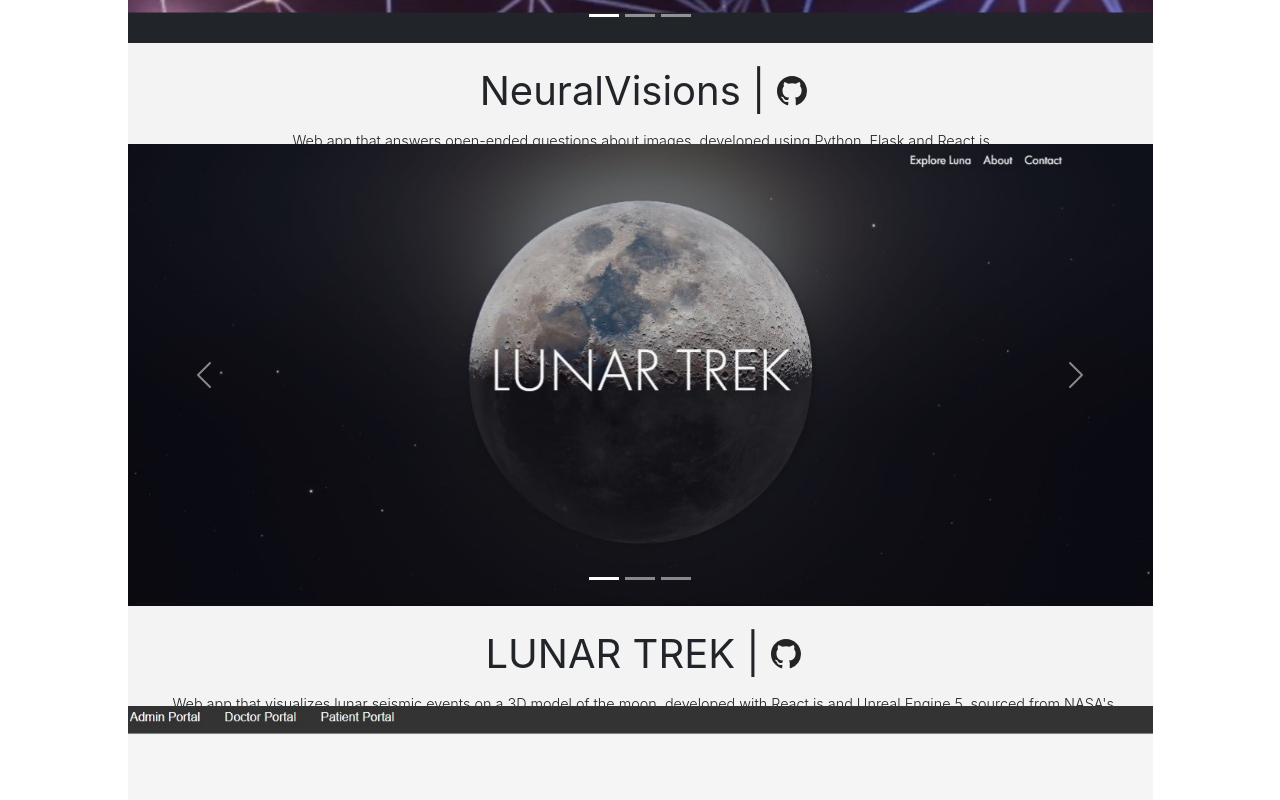
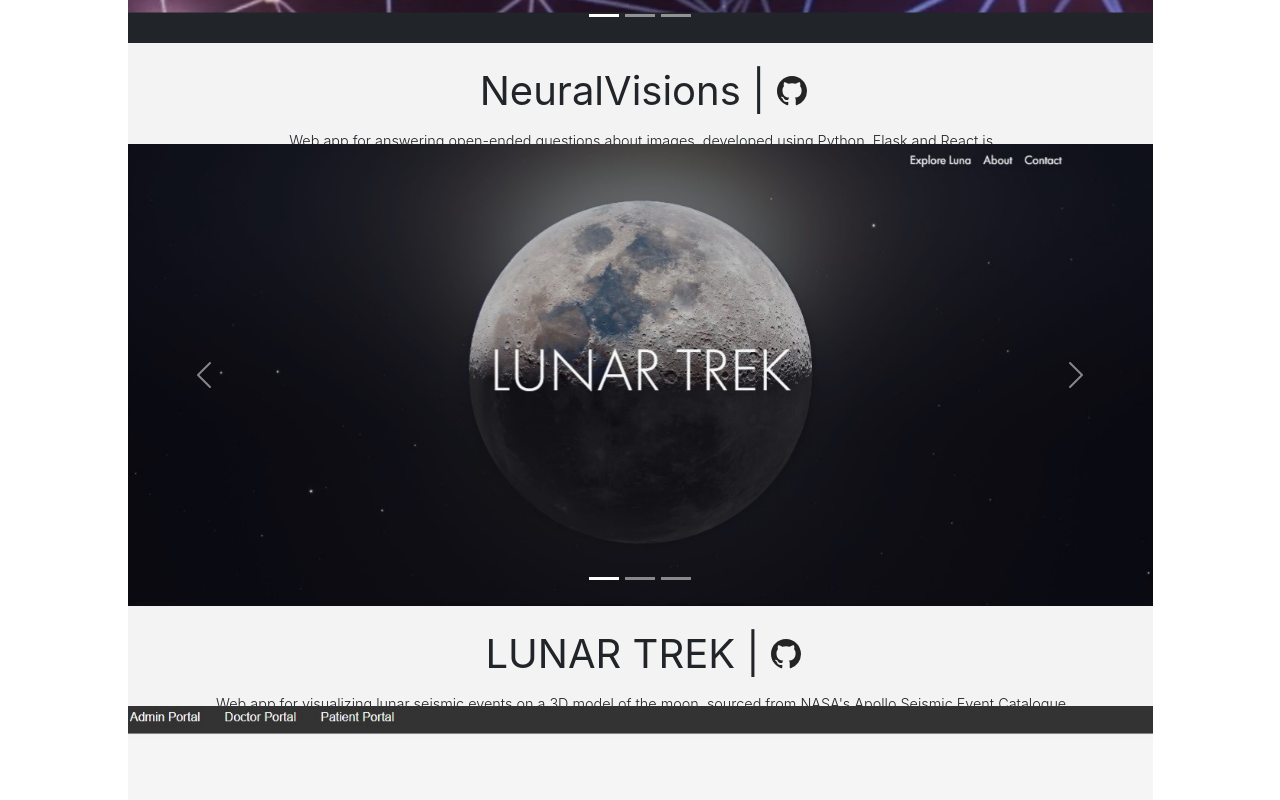
Before and after one commit to MohammadHelaly/mohammadhelaly.github.io, a React (Create React App) app: page / in a window 1280 px wide. Shown: the part 3280-4080 px from the top of the page. Built offline with nearby package versions, Linux system fonts and the light colour scheme.

Commit message:
Update project description

```diff
--- a/src/assets/data/projectsData.js
+++ b/src/assets/data/projectsData.js
@@ -24,7 +24,7 @@ const projectsData = [
 			"https://github.com/MohammadHelaly/Visual-Question-Answering",
 		images: [neural1, neural2, neural3],
 		description: [
-			"Web app that answers open-ended questions about images, developed using Python, Flask and React.js.",
+			"Web app for answering open-ended questions about images, developed using Python, Flask and React.js.",
 			"Deep learning model incorporating OpenAI CLIP encoder into architecture, trained on the VizWiz dataset, reaching 68% accuracy and 80% answerability.",
 		],
 	},
@@ -34,8 +34,8 @@ const projectsData = [
 		githubLink: "https://github.com/MohammadHelaly/lunar-trek",
 		images: [moon1, moon2, moon3],
 		description: [
-			"Web app that visualizes lunar seismic events on a 3D model of the moon, developed with React.js and Unreal Engine 5, sourced from NASA's Apollo Seismic Event Catalogue.",
-			"Built to participate in the 2023 NASA International Space Apps Challenge",
+			"Web app for visualizing lunar seismic events on a 3D model of the moon, sourced from NASA's Apollo Seismic Event Catalogue.",
+			"Developed with React.js and Unreal Engine 5 to participate in the 2023 NASA International Space Apps Challenge",
 		],
 	},
 	{
```
